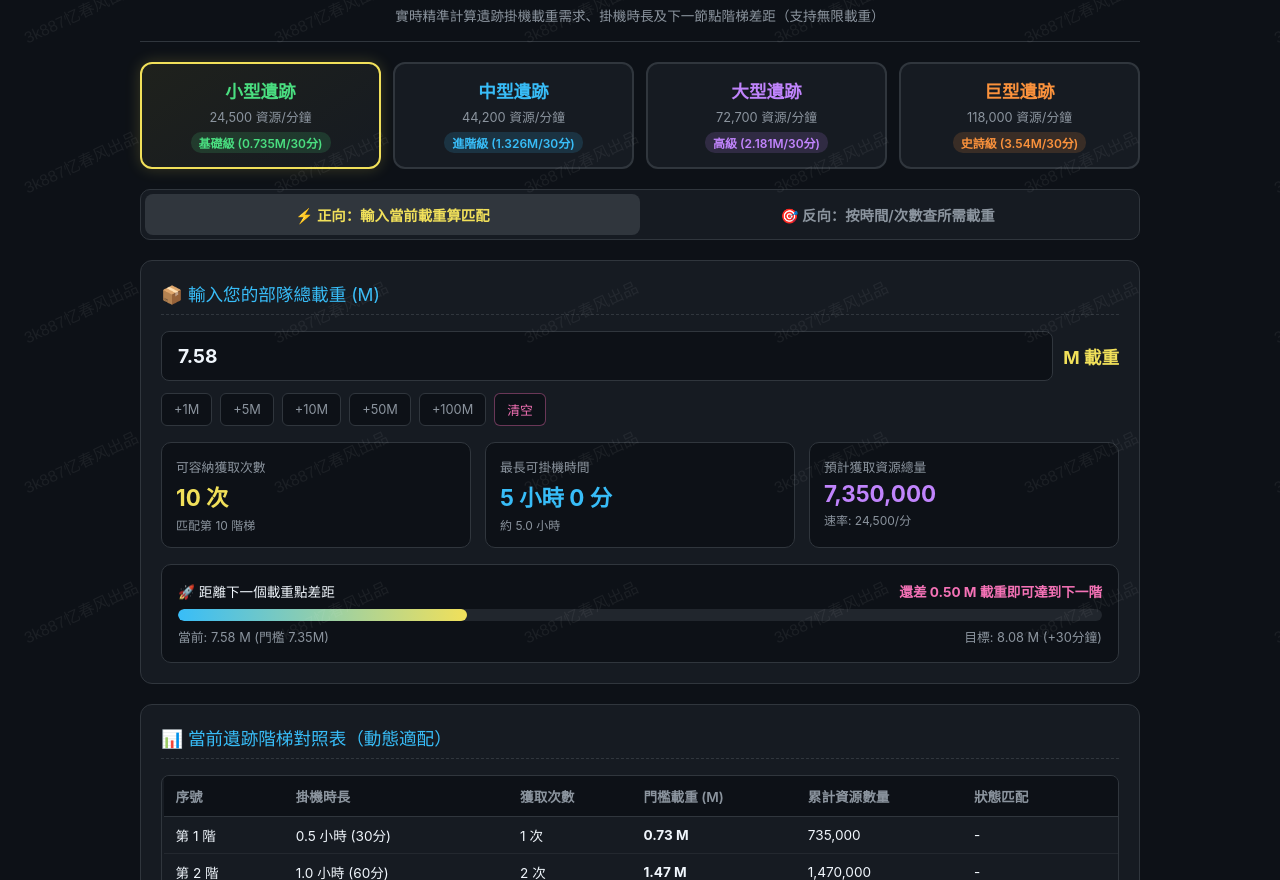
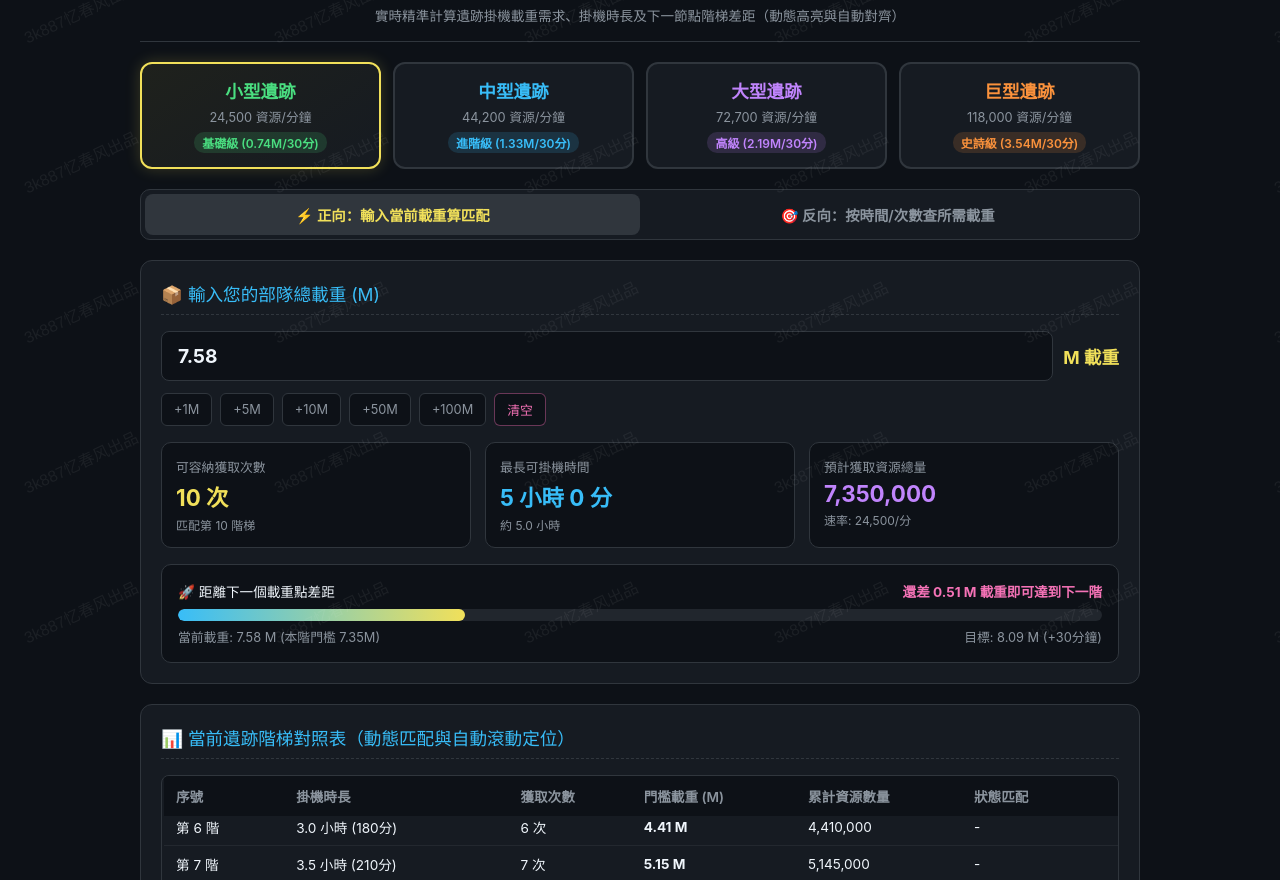
Before and after one commit to s211089-star/yiji, a plain HTML site: page index.html in a window 1280 px wide. Shown: the part 70-950 px from the top of the page. Drawn offline with Linux system fonts and the light colour scheme.

Commit message:
Update index.html

```diff
--- a/index.html
+++ b/index.html
@@ -352,6 +352,7 @@
             border: 1px solid var(--border-color);
             border-radius: 8px;
             margin-top: 10px;
+            position: relative;
         }
 
         table {
@@ -383,8 +384,15 @@
         }
 
         tr.active-row {
-            background: rgba(241, 224, 90, 0.12) !important;
-            border-left: 3px solid var(--accent-gold);
+            background: rgba(241, 224, 90, 0.18) !important;
+            border-left: 4px solid var(--accent-gold);
+            font-weight: bold;
+        }
+
+        tr.target-row {
+            background: rgba(56, 189, 248, 0.18) !important;
+            border-left: 4px solid var(--accent-cyan);
+            font-weight: bold;
         }
 
         tr.next-row {
@@ -402,7 +410,7 @@
     <div class="container">
         <header>
             <h1>🏛️ 遺跡載重匹配與計算工具</h1>
-            <p>實時精準計算遺跡掛機載重需求、掛機時長及下一節點階梯差距（支持無限載重）</p>
+            <p>實時精準計算遺跡掛機載重需求、掛機時長及下一節點階梯差距（動態高亮與自動對齊）</p>
         </header>
 
         <!-- Relic Type Selection Header -->
@@ -410,17 +418,17 @@
             <div class="relic-card active" data-type="small">
                 <div class="title">小型遺跡</div>
                 <div class="rate">24,500 資源/分鐘</div>
-                <div class="badge">基礎級 (0.735M/30分)</div>
+                <div class="badge">基礎級 (0.74M/30分)</div>
             </div>
             <div class="relic-card" data-type="medium">
                 <div class="title">中型遺跡</div>
                 <div class="rate">44,200 資源/分鐘</div>
-                <div class="badge">進階級 (1.326M/30分)</div>
+                <div class="badge">進階級 (1.33M/30分)</div>
             </div>
             <div class="relic-card" data-type="large">
                 <div class="title">大型遺跡</div>
                 <div class="rate">72,700 資源/分鐘</div>
-                <div class="badge">高級 (2.181M/30分)</div>
+                <div class="badge">高級 (2.19M/30分)</div>
             </div>
             <div class="relic-card" data-type="mega">
                 <div class="title">巨型遺跡</div>
@@ -440,7 +448,7 @@
             <div class="panel-title">📦 輸入您的部隊總載重 (M)</div>
             <div class="input-group">
                 <div class="input-wrapper">
-                    <input type="number" id="loadInput" class="custom-input" placeholder="例如: 7.58" step="0.01" min="0" value="7.58" oninput="calculateLoadMode()">
+                    <input type="number" id="loadInput" class="custom-input" placeholder="例如: 7.58" step="0.01" min="0" value="7.58" oninput="updateAllCalculations()">
                     <span class="unit">M 載重</span>
                 </div>
                 <div class="quick-btns">
@@ -489,28 +497,28 @@
 
         <!-- TAB 2: Target Mode -->
         <div id="targetMode" class="panel hidden">
-            <div class="panel-title">🎯 選擇期望掛機時長或獲取次數</div>
+            <div class="panel-title">🎯 選擇期望獲取次數 (查所需載重)</div>
             <div class="input-group">
-                <label class="input-label">選擇目標獲取次數（每30分鐘計算1次，無上限）：</label>
+                <label class="input-label">輸入精髓獲取次數（每30分鐘獲取1次）：</label>
                 <div class="input-wrapper">
-                    <input type="number" id="targetCountInput" class="custom-input" min="1" value="10" oninput="calculateTargetMode()">
+                    <input type="number" id="targetCountInput" class="custom-input" min="1" value="10" oninput="updateAllCalculations()">
                     <span class="unit">次 (即 <span id="targetHoursDisplay">5.0</span> 小時)</span>
                 </div>
                 <div class="quick-btns">
                     <button class="btn-chip" onclick="setTargetCount(4)">2小時 (4次)</button>
                     <button class="btn-chip" onclick="setTargetCount(8)">4小時 (8次)</button>
+                    <button class="btn-chip" onclick="setTargetCount(10)">5小時 (10次)</button>
                     <button class="btn-chip" onclick="setTargetCount(16)">8小時 (16次)</button>
                     <button class="btn-chip" onclick="setTargetCount(24)">12小時 (24次)</button>
                     <button class="btn-chip" onclick="setTargetCount(48)">24小時 (48次)</button>
-                    <button class="btn-chip" onclick="setTargetCount(100)">50小時 (100次)</button>
                 </div>
             </div>
 
             <div class="results-grid">
                 <div class="res-card">
-                    <span class="label">至少需要的載重</span>
+                    <span class="label">需要載重 (M)</span>
                     <span class="val" id="targetReqLoad" style="color: var(--accent-gold);">0 M</span>
-                    <span class="sub">低於此載重將提前爆倉</span>
+                    <span class="sub" id="targetFormulaSub">計算公式: ROUNDUP(次數 × 單次門檻, 2)</span>
                 </div>
                 <div class="res-card">
                     <span class="label">對應掛機時間</span>
@@ -527,8 +535,8 @@
 
         <!-- Tier Table Comparison Panel -->
         <div class="panel">
-            <div class="panel-title">📊 當前遺跡階梯對照表（動態適配）</div>
-            <div class="table-container">
+            <div class="panel-title">📊 當前遺跡階梯對照表（動態匹配與自動滾動定位）</div>
+            <div class="table-container" id="tableContainer">
                 <table id="tierTable">
                     <thead>
                         <tr>
@@ -549,29 +557,49 @@
     </div>
 
     <script>
-        // 遺跡基礎配置（利用線性公式：每30分鐘載重門檻 ΔLoad = 速率 * 30 / 100萬）
+        // 遺跡基礎配置（對齊 Excel 算法及 A3 單次門檻載重）
         const RELIC_CONFIG = {
             small: {
                 name: '小型遺跡',
                 ratePerMin: 24500,
-                stepLoad: 0.735 // 24500 * 30 / 1000000
+                stepLoadA3: 0.74 // Excel A3 = ROUNDUP(24500*30/1e6, 2)
             },
             medium: {
                 name: '中型遺跡',
                 ratePerMin: 44200,
-                stepLoad: 1.326 // 44200 * 30 / 1000000
+                stepLoadA3: 1.33 // Excel A3 = ROUNDUP(44200*30/1e6, 2)
             },
             large: {
                 name: '大型遺跡',
                 ratePerMin: 72700,
-                stepLoad: 2.181 // 72700 * 30 / 1000000
+                stepLoadA3: 2.19 // Excel A3 = ROUNDUP(72700*30/1e6, 2)
             },
             mega: {
                 name: '巨型遺跡',
                 ratePerMin: 118000,
-                stepLoad: 3.54 // 118000 * 30 / 1000000
+                stepLoadA3: 3.54 // Excel A3 = ROUNDUP(118000*30/1e6, 2)
             }
         };
+
+        // Excel 公式 1 (表格列): ROUNDUP($E$3 * count * 30 / 1000000, 2)
+        function getReqLoad(rate, count) {
+            if (count <= 0) return 0;
+            const raw = (rate * count * 30) / 1000000;
+            return Math.ceil(Math.round(raw * 1000000) / 10000) / 100;
+        }
+
+        // Excel 公式 2 (可容納次數): ROUNDDOWN((F3 * 1000000) / (rate * 30), 0)
+        function getCapacityCount(rate, load) {
+            if (load <= 0) return 0;
+            return Math.floor((load * 1000000) / (rate * 30));
+        }
+
+        // Excel 公式 3 (反向查找 H5): ROUNDUP(H3 * A3, 2)
+        function getTargetReqLoadExcel(stepLoadA3, count) {
+            if (count <= 0) return 0;
+            const raw = count * stepLoadA3;
+            return Math.ceil(Math.round(raw * 1000000) / 10000) / 100;
+        }
 
         let currentType = 'small';
         let currentTab = 'loadMode';
@@ -612,36 +640,35 @@
             const input = document.getElementById('loadInput');
             let cur = parseFloat(input.value) || 0;
             input.value = (cur + val).toFixed(2);
-            calculateLoadMode();
+            updateAllCalculations();
         }
 
         function clearLoad() {
             document.getElementById('loadInput').value = '';
-            calculateLoadMode();
+            updateAllCalculations();
         }
 
         function setTargetCount(count) {
             document.getElementById('targetCountInput').value = count;
-            calculateTargetMode();
+            updateAllCalculations();
         }
 
         function updateAllCalculations() {
-            calculateLoadMode();
-            calculateTargetMode();
+            const matchedCount = calculateLoadMode();
+            const targetCount = calculateTargetMode();
+            renderTable(matchedCount, targetCount);
         }
 
         function calculateLoadMode() {
             const relic = RELIC_CONFIG[currentType];
             const load = parseFloat(document.getElementById('loadInput').value) || 0;
 
-            // 無上限公式計算：可容納的完整次數
-            const count = Math.floor(load / relic.stepLoad);
+            const count = getCapacityCount(relic.ratePerMin, load);
             const timeMins = count * 30;
             const hours = Math.floor(timeMins / 60);
             const mins = timeMins % 60;
             const totalResource = timeMins * relic.ratePerMin;
 
-            // UI updates
             document.getElementById('resCount').innerText = count + ' 次';
             document.getElementById('resStepIndex').innerText = count > 0 ? `匹配第 ${count} 階梯` : '未達到最低要求階梯';
             document.getElementById('resTime').innerText = `${hours} 小時 ${mins} 分`;
@@ -649,24 +676,23 @@
             document.getElementById('resResource').innerText = formatNumber(totalResource);
             document.getElementById('resRate').innerText = `速率: ${formatNumber(relic.ratePerMin)}/分`;
 
-            // 計算下一個節點
-            const curReq = (count * relic.stepLoad);
-            const nextReq = ((count + 1) * relic.stepLoad);
+            const curReq = getReqLoad(relic.ratePerMin, count);
+            const nextReq = getReqLoad(relic.ratePerMin, count + 1);
 
             let gap = (nextReq - load).toFixed(2);
             if (gap <= 0) gap = "0.00";
 
-            let range = relic.stepLoad;
-            let progress = ((load - curReq) / range) * 100;
+            let range = nextReq - curReq;
+            let progress = range > 0 ? ((load - curReq) / range) * 100 : 0;
             if (progress < 0) progress = 0;
             if (progress > 100) progress = 100;
 
             document.getElementById('progressText').innerText = `還差 ${gap} M 載重即可達到下一階`;
             document.getElementById('progressFill').style.width = `${progress}%`;
-            document.getElementById('curNodeText').innerText = `當前: ${load.toFixed(2)} M (門檻 ${curReq.toFixed(2)}M)`;
+            document.getElementById('curNodeText').innerText = `當前載重: ${load.toFixed(2)} M (本階門檻 ${curReq.toFixed(2)}M)`;
             document.getElementById('nextNodeText').innerText = `目標: ${nextReq.toFixed(2)} M (+30分鐘)`;
 
-            renderTable(count);
+            return count;
         }
 
         function calculateTargetMode() {
@@ -676,44 +702,55 @@
 
             const timeMins = count * 30;
             const hours = (timeMins / 60).toFixed(1);
-            const reqLoad = (count * relic.stepLoad).toFixed(2);
+
+            const reqLoad = getTargetReqLoadExcel(relic.stepLoadA3, count).toFixed(2);
             const totalResource = timeMins * relic.ratePerMin;
 
             document.getElementById('targetHoursDisplay').innerText = hours;
             document.getElementById('targetReqLoad').innerText = reqLoad + ' M';
+            document.getElementById('targetFormulaSub').innerText = `公式: ROUNDUP(${count}次 × ${relic.stepLoadA3}M, 2)`;
             document.getElementById('targetDuration').innerText = `${Math.floor(timeMins/60)} 小時 ${timeMins%60} 分`;
             document.getElementById('targetTotalMins').innerText = `共 ${timeMins} 分鐘 (${hours}小時)`;
             document.getElementById('targetTotalResource').innerText = formatNumber(totalResource);
+
+            return count;
         }
 
-        function renderTable(currentMatchedCount) {
+        function renderTable(matchedCount, targetCount) {
             const relic = RELIC_CONFIG[currentType];
             const tbody = document.getElementById('tableBody');
             let html = '';
 
-            // 動態確定展示的表格範圍（至少展示58階，若用戶載重更高，則展示到當前匹配階數+10階）
-            const maxRows = Math.max(58, currentMatchedCount + 10);
+            const focusCount = currentTab === 'loadMode' ? matchedCount : targetCount;
+            const maxRows = Math.max(58, focusCount + 10);
 
             for (let i = 1; i <= maxRows; i++) {
                 const count = i;
                 const mins = count * 30;
                 const hours = (mins / 60).toFixed(1);
-                const reqLoad = (count * relic.stepLoad).toFixed(2);
+                const reqLoad = getReqLoad(relic.ratePerMin, count).toFixed(2);
                 const totalResource = mins * relic.ratePerMin;
 
                 let rowClass = '';
                 let statusText = '-';
 
-                if (count === currentMatchedCount) {
-                    rowClass = 'active-row';
-                    statusText = '🎯 當前匹配';
-                } else if (count === currentMatchedCount + 1) {
-                    rowClass = 'next-row';
-                    statusText = '⚡ 下一階梯';
+                if (currentTab === 'loadMode') {
+                    if (count === matchedCount) {
+                        rowClass = 'active-row';
+                        statusText = '🎯 正向匹配';
+                    } else if (count === matchedCount + 1) {
+                        rowClass = 'next-row';
+                        statusText = '⚡ 下一階梯';
+                    }
+                } else {
+                    if (count === targetCount) {
+                        rowClass = 'target-row';
+                        statusText = '🎯 目標次數';
+                    }
                 }
 
                 html += `
-                    <tr class="${rowClass}">
+                    <tr id="row-${count}" class="${rowClass}">
                         <td>第 ${count} 階</td>
                         <td>${hours} 小時 (${mins}分)</td>
                         <td>${count} 次</td>
@@ -725,6 +762,15 @@
             }
 
             tbody.innerHTML = html;
+
+            // 平滑自動滾動至高亮行
+            setTimeout(() => {
+                const activeRowId = currentTab === 'loadMode' ? `row-${matchedCount}` : `row-${targetCount}`;
+                const targetRowEl = document.getElementById(activeRowId);
+                if (targetRowEl) {
+                    targetRowEl.scrollIntoView({ behavior: 'smooth', block: 'center' });
+                }
+            }, 50);
         }
     </script>
 </body>
```
